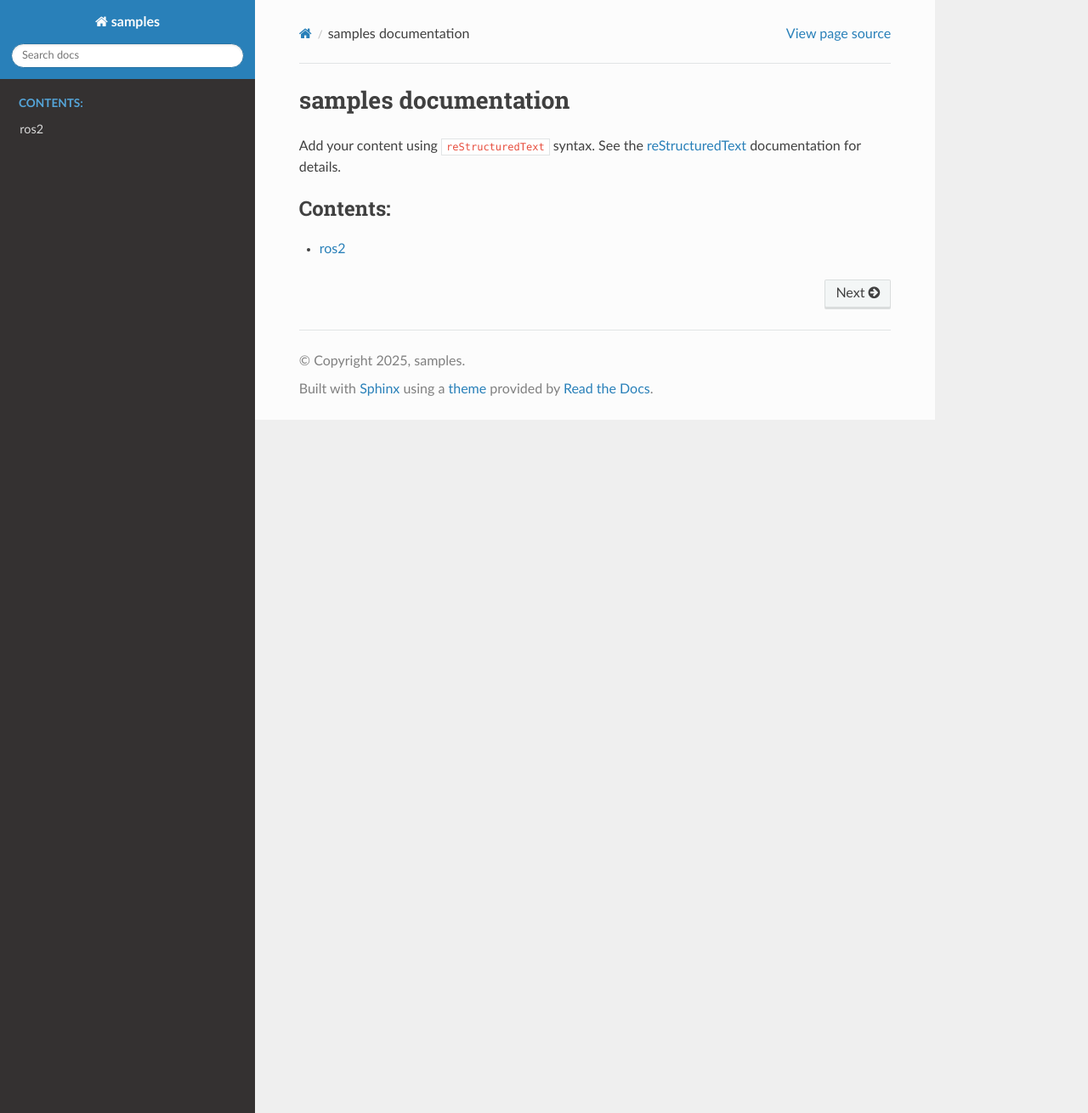
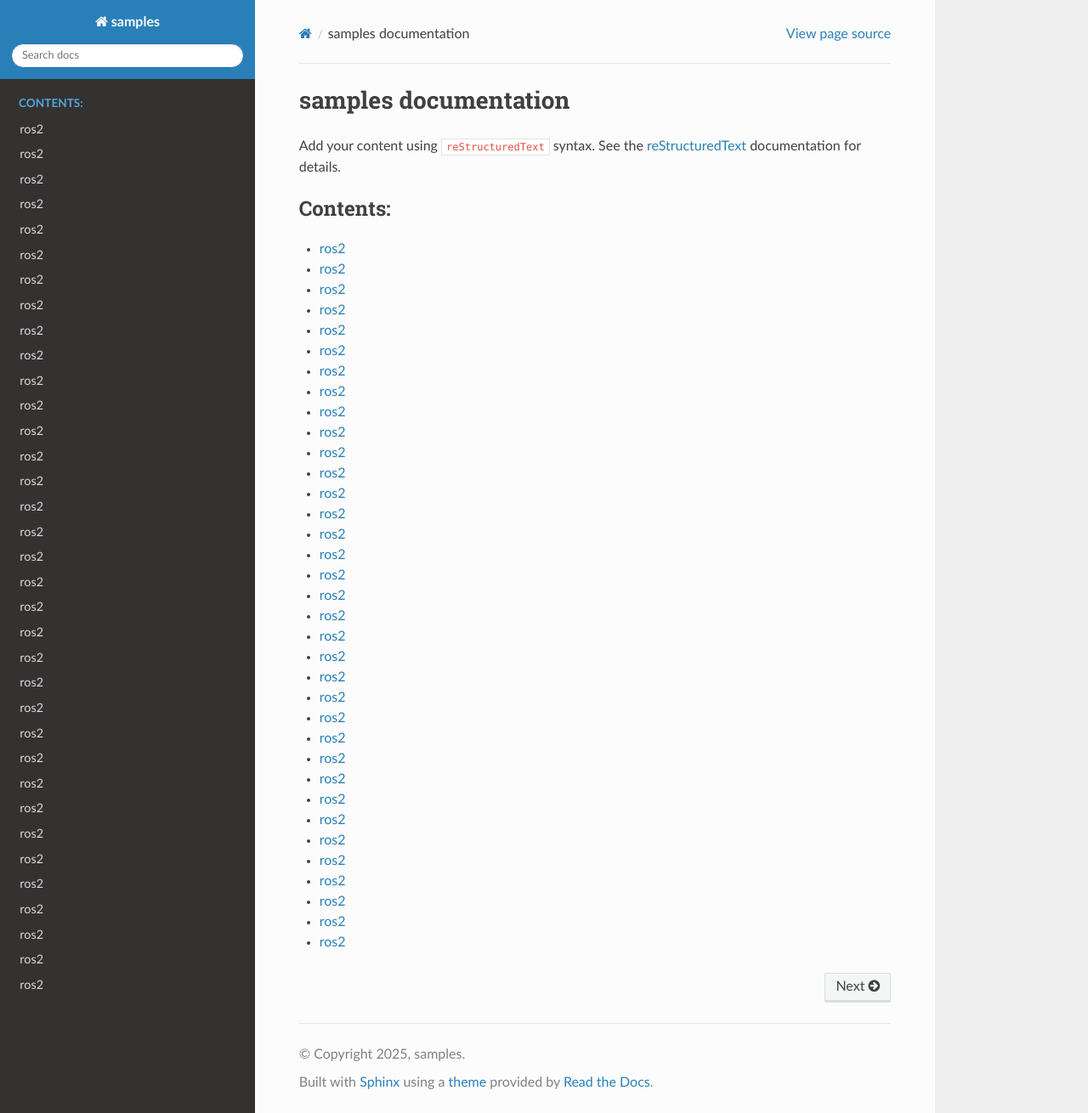
Before and after one commit to jizhiwen/samples, a Sphinx documentation site: the page built from docs/index.rst, in a window 1280 px wide and 1310 px high. Shown: the whole window at 85% size. Built offline with Sphinx 7.4.7 and the Read the Docs theme 3.1.0, drawn with Linux system fonts in a browser that asks for light colours.

Commit message:
重复 ros2 目录

```diff
--- a/docs/index.rst
+++ b/docs/index.rst
@@ -16,3 +16,37 @@ documentation for details.
    :caption: Contents:
 
    ros2
+   ros2
+   ros2
+   ros2
+   ros2
+   ros2
+   ros2
+   ros2
+   ros2
+   ros2
+   ros2
+   ros2
+   ros2
+   ros2
+   ros2
+   ros2
+   ros2
+   ros2
+   ros2
+   ros2
+   ros2
+   ros2
+   ros2
+   ros2
+   ros2
+   ros2
+   ros2
+   ros2
+   ros2
+   ros2
+   ros2
+   ros2
+   ros2
+   ros2
+   ros2
```
